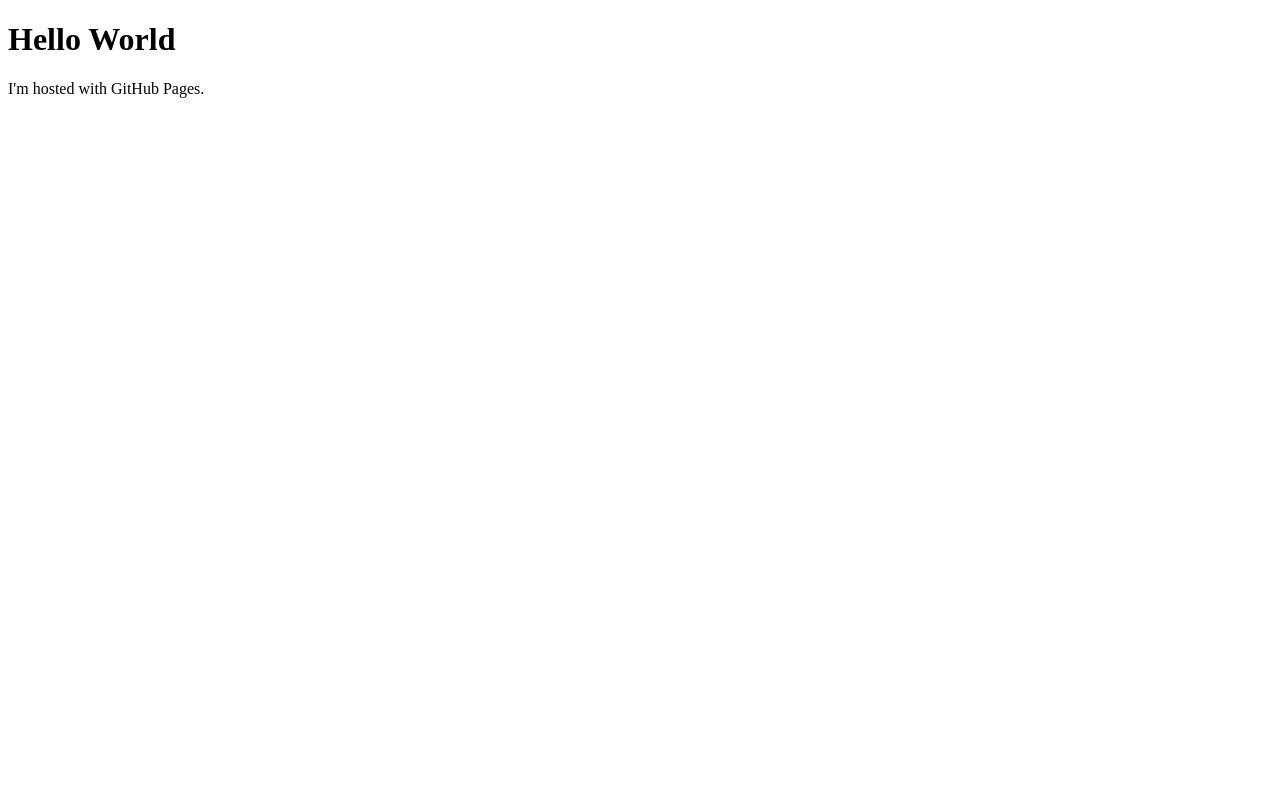
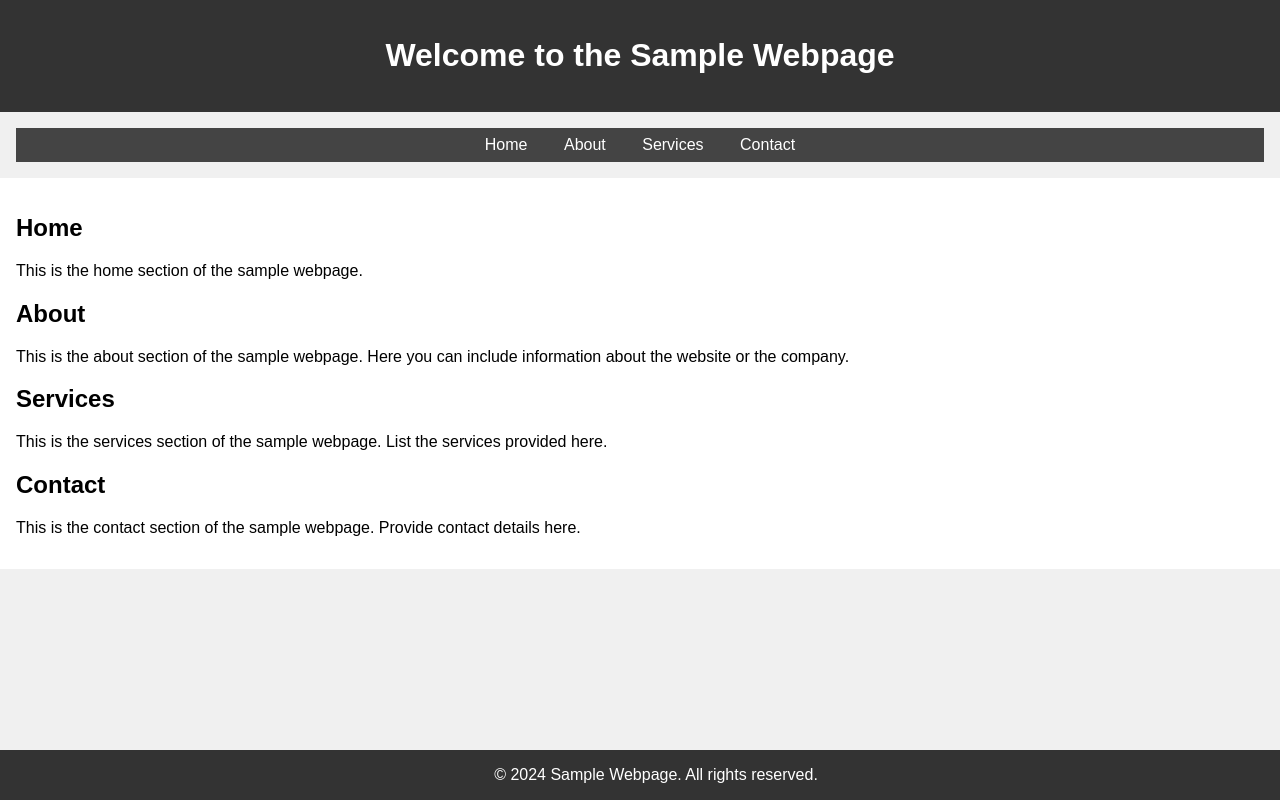
Before and after one commit to eyewantcoffee/eyewantcoffee.github.io, a plain HTML site: page index.html in a window 1280 px wide. Drawn offline with Linux system fonts and the light colour scheme.

Commit message:
Update index.html

```diff
--- a/index.html
+++ b/index.html
@@ -1,7 +1,79 @@
 <!DOCTYPE html>
-<html>
+<html lang="en">
+<head>
+    <meta charset="UTF-8">
+    <meta name="viewport" content="width=device-width, initial-scale=1.0">
+    <title>Sample Webpage</title>
+    <style>
+        body {
+            font-family: Arial, sans-serif;
+            margin: 0;
+            padding: 0;
+            background-color: #f0f0f0;
+        }
+        header {
+            background-color: #333;
+            color: #fff;
+            padding: 1rem;
+            text-align: center;
+        }
+        nav {
+            margin: 1rem;
+            background-color: #444;
+            color: #fff;
+            padding: 0.5rem;
+            text-align: center;
+        }
+        nav a {
+            color: #fff;
+            margin: 0 1rem;
+            text-decoration: none;
+        }
+        main {
+            padding: 1rem;
+            background-color: #fff;
+        }
+        footer {
+            background-color: #333;
+            color: #fff;
+            text-align: center;
+            padding: 1rem;
+            position: fixed;
+            bottom: 0;
+            width: 100%;
+        }
+    </style>
+</head>
 <body>
-<h1>Hello World</h1>
-<p>I'm hosted with GitHub Pages.</p>
+    <header>
+        <h1>Welcome to the Sample Webpage</h1>
+    </header>
+    <nav>
+        <a href="#home">Home</a>
+        <a href="#about">About</a>
+        <a href="#services">Services</a>
+        <a href="#contact">Contact</a>
+    </nav>
+    <main>
+        <section id="home">
+            <h2>Home</h2>
+            <p>This is the home section of the sample webpage.</p>
+        </section>
+        <section id="about">
+            <h2>About</h2>
+            <p>This is the about section of the sample webpage. Here you can include information about the website or the company.</p>
+        </section>
+        <section id="services">
+            <h2>Services</h2>
+            <p>This is the services section of the sample webpage. List the services provided here.</p>
+        </section>
+        <section id="contact">
+            <h2>Contact</h2>
+            <p>This is the contact section of the sample webpage. Provide contact details here.</p>
+        </section>
+    </main>
+    <footer>
+        &copy; 2024 Sample Webpage. All rights reserved.
+    </footer>
 </body>
 </html>
```
